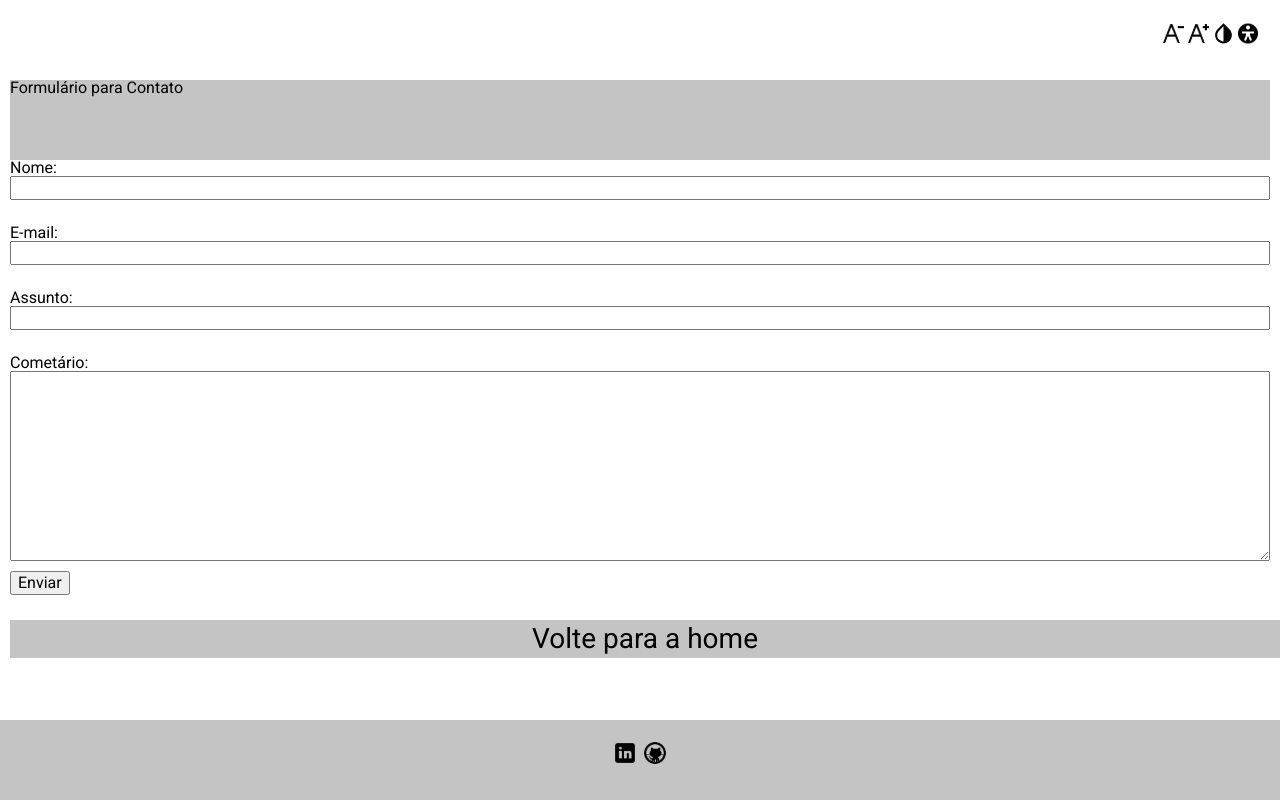
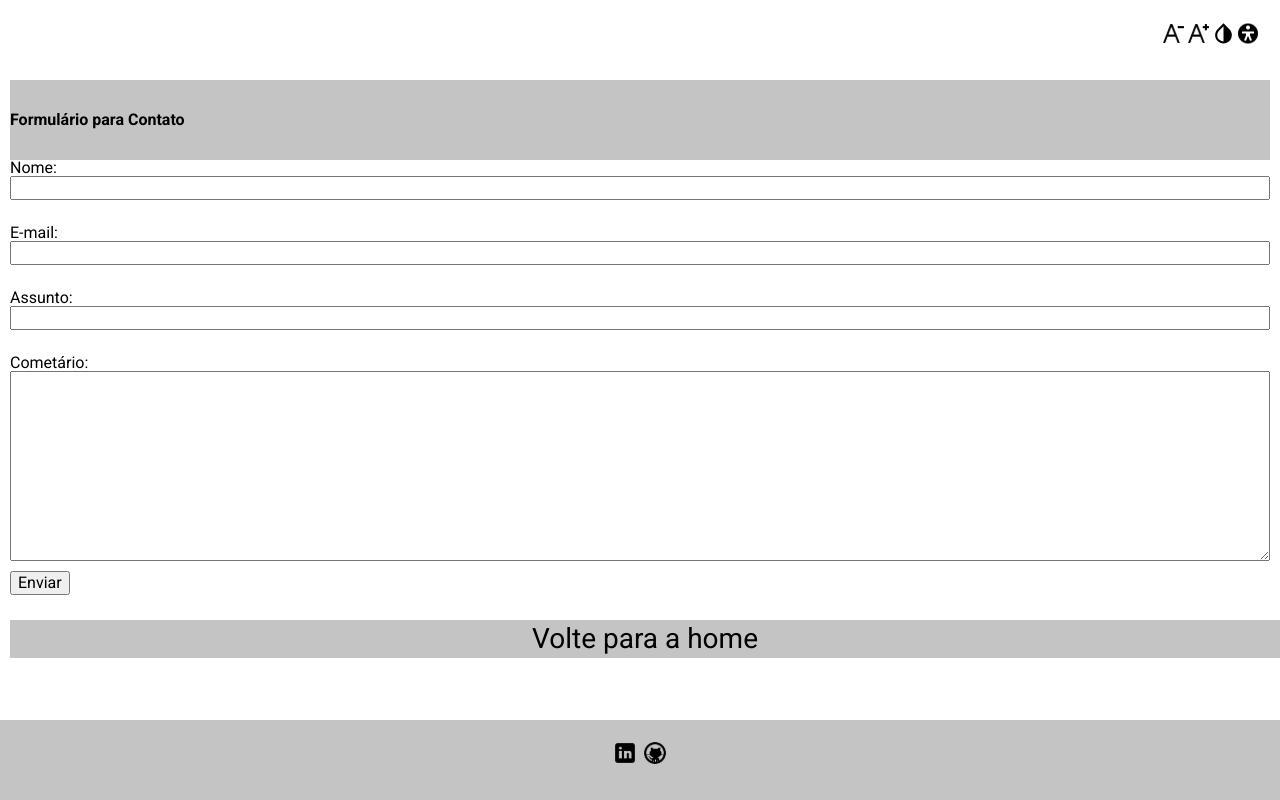
Before and after one commit to llmdev/portfolio-cap2, a React (Create React App) app: page /contato in a window 1280 px wide. Built offline with nearby package versions, Linux system fonts and the light colour scheme.

Commit message:
Alterações em header de contato

```diff
--- a/src/pages/contato.page.tsx
+++ b/src/pages/contato.page.tsx
@@ -41,6 +41,11 @@ export const Wrapper = styled('div')`
 export const H1 = styled('h1')`
     background-color: #c4c4c4;
     height: 10vh;
+    text-align: center;
+    display: flex;
+    align-items: center;
+    font-size: 16px;
+    font-weight: 700;
 
 `
 
@@ -53,6 +58,7 @@ export default function ContatoPage() {
             comentario:'',
         },
         onSubmit: async (values) => {
+            alert("Mensagem enviada com sucesso.")
         },
         validationSchema: ContatoSchema
       });
```
